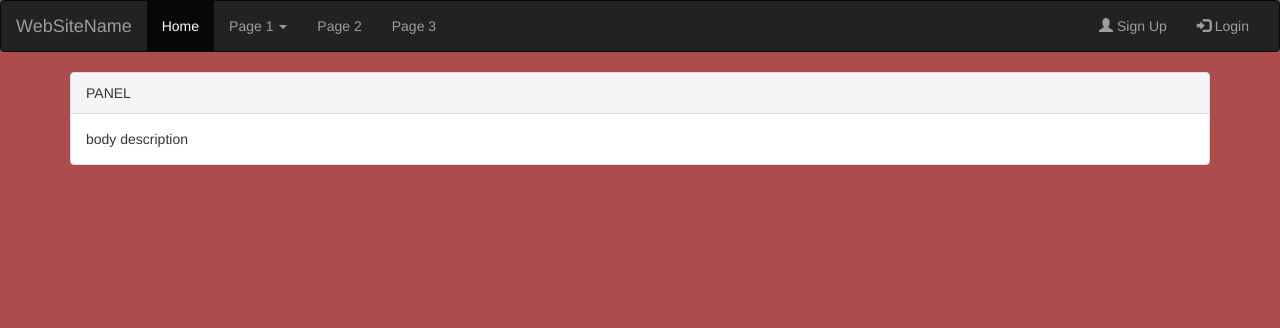
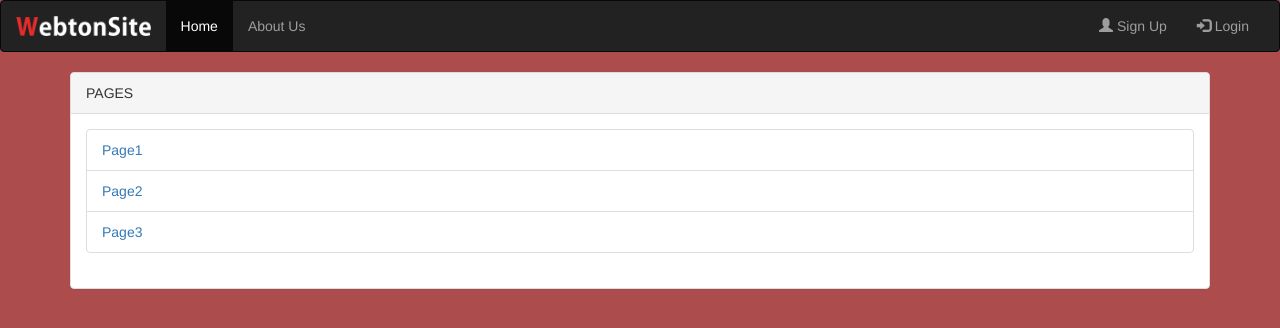
Before and after one commit to webtonsite/bootstrap_skeleton, a PHP site: page /asimple/bootstrap_skeleton/index.php?page=aboutus in a window 1280 px wide. Shown: the top 328 px of the page. Run offline with PHP 8.4, Linux system fonts and the light colour scheme; some libraries are stand-ins or nearby versions.

Commit message:
Pages&Links
added pages: Homepage, Aboutus, Login, SignUp
Logo
Links to all pages

```diff
--- a/body.php
+++ b/body.php
@@ -1,10 +1,28 @@
-<div class="container">
-	<div class="row">
-		<div class="col-sm-12">
-			<div class="panel panel-default">
-				<div class="panel-heading">PANEL</div>
-				<div class="panel-body">body description</div>
-			</div>
-		</div>
-	</div>
-</div>
+<?php
+
+	if ( !isset($_GET['page']) ){
+		//echo 'PAGE NOT FOUND';
+		$page_file = 'pages/home.php';
+	}
+	else{
+		$page_name = $_GET['page'];
+		switch($page_name){
+			case 'home':
+				$page_file = 'pages/home.php';
+				break;
+			case 'aboutus':
+				$page_file = 'pages/aboutus.php';
+				break;
+			case 'login':
+				$page_file = 'pages/login.php';
+				break;
+			case 'signup':
+				$page_file = 'pages/signup.php';
+				break;
+			default:
+				header('Location: '.$home_url);
+				break;
+		}
+	}
+	include_once $page_file;
+?>
--- a/css/style.css
+++ b/css/style.css
@@ -1,3 +1,7 @@
 body{
 	background: #ad4c4c;
 }
+
+.logo-img{
+    height: 20px;
+}
--- a/index.php
+++ b/index.php
@@ -1,4 +1,6 @@
 <?php
+	$home_url = 'http://localhost/asimple/bootstrap_skeleton/index.php';
+
 	include_once "header.php";
 	include_once "body.php";
 	include_once "footer.php";
--- a/navbar.php
+++ b/navbar.php
@@ -6,25 +6,16 @@
         <span class="icon-bar"></span>
         <span class="icon-bar"></span>
       </button>
-      <a class="navbar-brand" href="#">WebSiteName</a>
+      <a class="navbar-brand" href="<?=$home_url?>"><img class="logo-img" src="logo.png" alt="logo"></a>
     </div>
     <div class="collapse navbar-collapse" id="myNavbar">
       <ul class="nav navbar-nav">
-        <li class="active"><a href="#">Home</a></li>
-        <li class="dropdown">
-          <a class="dropdown-toggle" data-toggle="dropdown" href="#">Page 1 <span class="caret"></span></a>
-          <ul class="dropdown-menu">
-            <li><a href="#">Page 1-1</a></li>
-            <li><a href="#">Page 1-2</a></li>
-            <li><a href="#">Page 1-3</a></li>
-          </ul>
-        </li>
-        <li><a href="#">Page 2</a></li>
-        <li><a href="#">Page 3</a></li>
+        <li class="active"><a href="<?=$home_url?>">Home</a></li>
+        <li><a href="<?=$home_url.'?page=aboutus'?>">About Us</a></li>
       </ul>
       <ul class="nav navbar-nav navbar-right">
-        <li><a href="#"><span class="glyphicon glyphicon-user"></span> Sign Up</a></li>
-        <li><a href="#"><span class="glyphicon glyphicon-log-in"></span> Login</a></li>
+        <li><a href="<?=$home_url.'?page=signup'?>"><span class="glyphicon glyphicon-user"></span> Sign Up</a></li>
+        <li><a href="<?=$home_url.'?page=login'?>"><span class="glyphicon glyphicon-log-in"></span> Login</a></li>
       </ul>
     </div>
   </div>
--- /dev/null
+++ b/pages/aboutus.php
@@ -0,0 +1,16 @@
+<div class="container">
+	<div class="row">
+		<div class="col-sm-12">
+			<div class="panel panel-default">
+				<div class="panel-heading">PAGES</div>
+				<div class="panel-body">
+					<ul class="list-group">
+						<li class="list-group-item"><a href="#">Page1</a></li>
+						<li class="list-group-item"><a href="#">Page2</a></li>
+						<li class="list-group-item"><a href="#">Page3</a></li>
+					</ul>
+				</div>
+			</div>
+		</div>
+	</div>
+</div>
```
Also changed, not shown: pages/home.php (added, +10 -0 lines), pages/login.php (added, +25 -0 lines), pages/signup.php (added, +26 -0 lines), logo.png (added).
